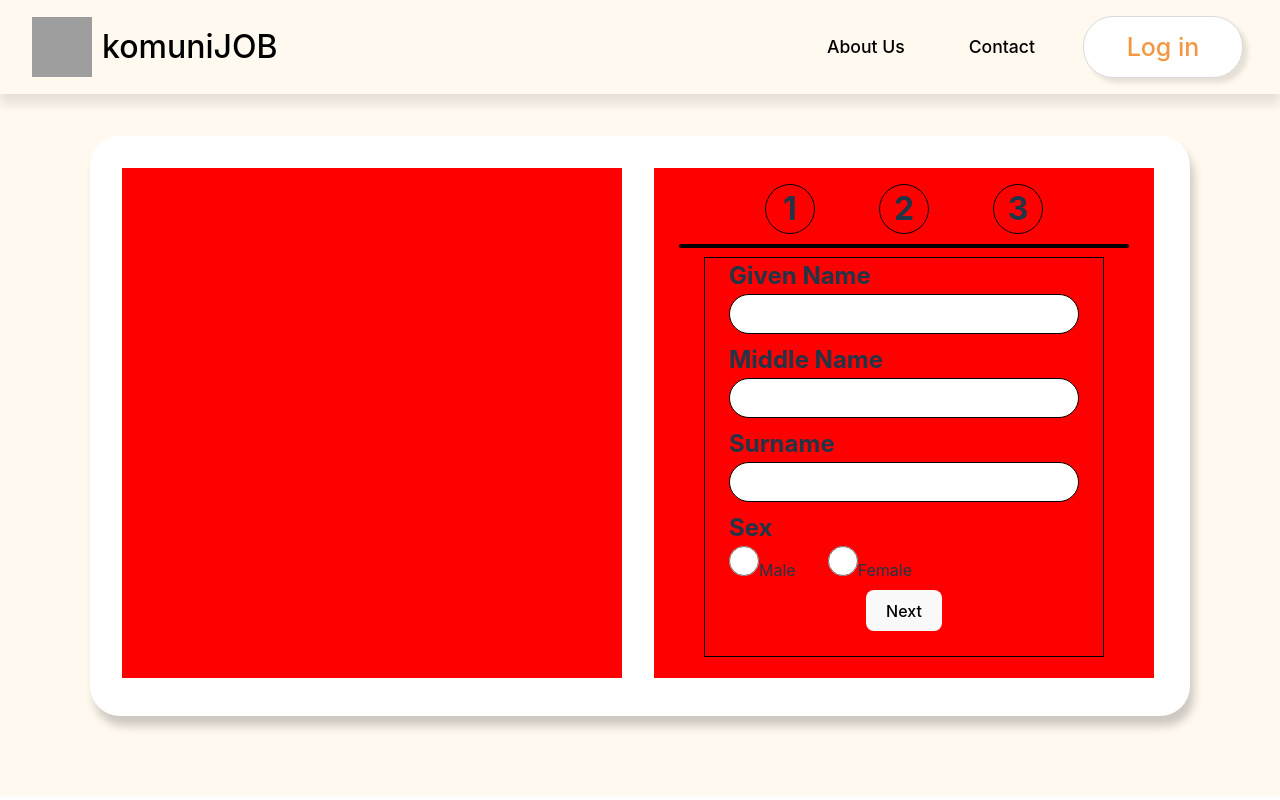
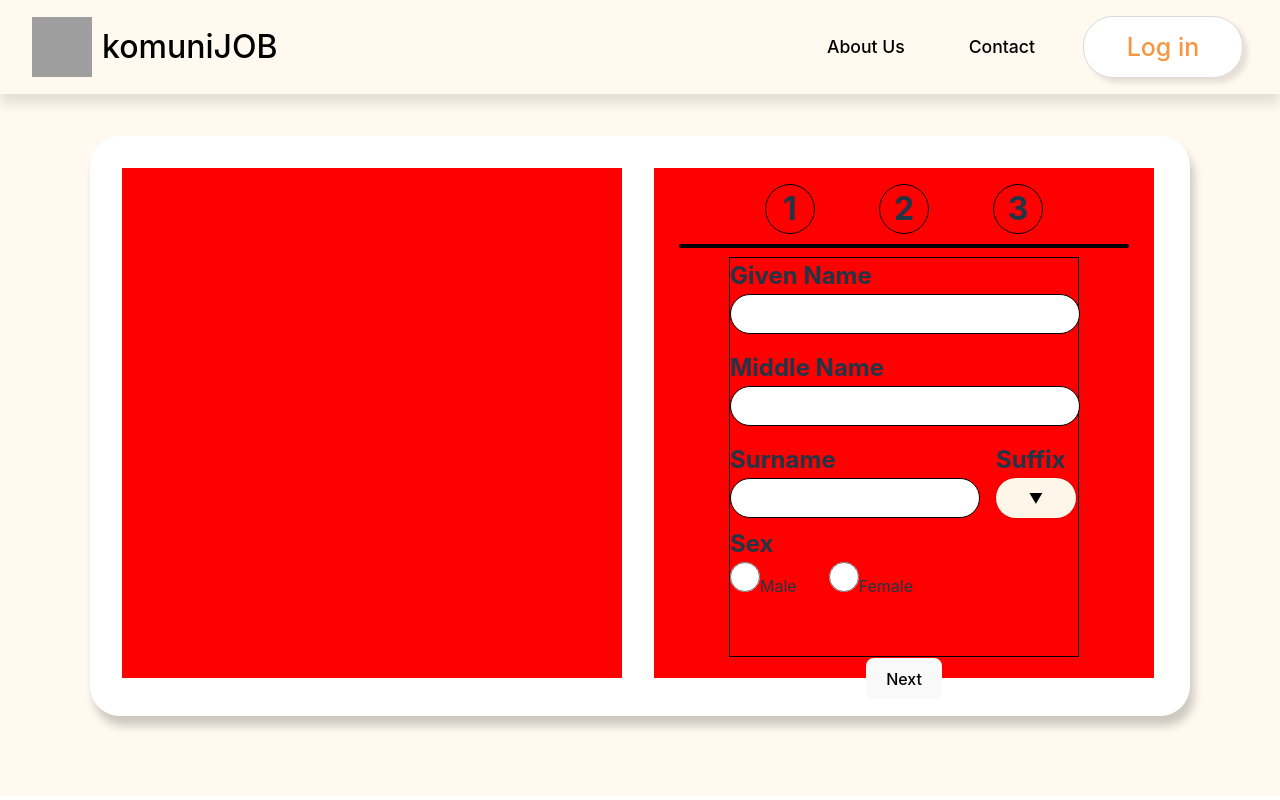
Before and after one commit to lenibnob/Komuni-Job, a React (Vite) app in the folder frontend/: page /register in a window 1280 px wide. Built offline with nearby package versions, Linux system fonts and the light colour scheme; grey boxes are pictures that could not be loaded.

Commit message:
suffix added

```diff
--- a/frontend/src/css/Registration.css
+++ b/frontend/src/css/Registration.css
@@ -21,23 +21,18 @@
   align-items: center;
   padding-top: 3.5rem;
   padding-bottom: 5rem;
-
   min-width: 900px;
   max-height: 1000px;
 }
 
 .registration {
   display: flex;
-
   background-color: white;
   box-shadow: 4px 10px 10px rgba(0, 0, 0, 0.2);
   border-radius: 30px;
-
   padding: 2rem;
-
   width: 1100px;
   height: 580px;
-
   gap: 2rem;
 }
 
@@ -51,13 +46,13 @@
   display: flex;
   flex-direction: column;
   align-items: center;
-
   padding: 1rem;
-
   width: 500px;
   height: 510px;
   background-color: red;
-} .registrationForm hr {
+}
+
+.registrationForm hr {
   border: 2px solid black;
   border-radius: 20px;
   width: 450px;
@@ -77,18 +72,18 @@
   align-items: center;
   width: 50px;
   height: 50px;
-    border: 1px solid black ;
+  border: 1px solid black;
   border-radius: 1000px;
 }
 
 .registrationInputField {
   border: 1px solid black;
-    width: 400px;
+  width: 350px;
   height: 400px;
   display: flex;
   flex-direction: column;
-    align-items: center;
-    gap: .5rem;
+  align-items: flex-start;
+  gap: 0.5rem;
 }
 
 .registrationTextInput {
@@ -96,12 +91,82 @@
   height: 40px;
   border: 1px solid black;
   border-radius: 20px;
+  padding: 0 1rem;
+  font-size: 14px;
+}
+
+.registrationNextButton{
+    display: flex;
+    justify-content: center;
+    align-items: center;
+    padding-top: 25rem;
+    padding-left: 8.5rem;
+    position: absolute;
+}
+
+.surnameInputContainer {
+  display: flex;
+  flex-direction: row;
+  align-items: center;
+  gap: 0.5rem;
+  width: 100%;
+}
+
+.surnameInput {
+  flex: 1;
+  height: 40px;
+  width: 250px;
+  border: 1px solid black;
+  border-radius: 20px;
+  padding: 0 1rem;
+  font-size: 14px;
+}
+
+.suffix-dropdown-container {
+  position: relative;
+  display: inline-block;
+  min-width: 70px;
+}
+
+.dropdown-button {
+  background-color: #fef6e9;
+  border: none;
+  border-radius: 20px;
+  padding: 6px 12px;
+  font-size: 14px;
+  cursor: pointer;
+  color: #000000;
+  box-shadow: 0 0 3px rgba(0, 0, 0, 0.2);
+  width: 80px;
+  height: 40px;
+  text-align: center;
+}
+
+.dropdown-menu {
+  position: absolute;
+  background-color: #3f0000;
+  border-radius: 10px;
+  margin-top: 5px;
+  box-shadow: 0 2px 8px rgba(0, 0, 0, 0.15);
+  padding: 8px 0;
+  list-style: none;
+  width: 100%;
+  z-index: 1000;
+}
+
+.dropdown-menu li {
+  padding: 5px 12px;
+  cursor: pointer;
+  text-align: center;
+}
+
+.dropdown-menu li:hover {
+  background-color: #bf0000;
 }
 
 .registrationCheckboxContainer {
   display: flex;
   align-items: center;
-
   width: 350px;
   gap: 2rem;
 }
--- a/frontend/src/pages/RegistrationPage.jsx
+++ b/frontend/src/pages/RegistrationPage.jsx
@@ -3,20 +3,59 @@ import { useState } from "react";
 import { Link } from "react-router-dom";
 import NavBar from "../components/NavBar";
 
+function SuffixDropdown({ onChange }) {
+  const [selected, setSelected] = useState("");
+  const [open, setOpen] = useState(false);
+
+  const suffixes = ["Jr.", "Sr.", "I.", "II.", "III.", "N/A"];
+
+  const handleSelect = (value) => {
+    setSelected(value === "N/A" ? "" : value); // Reset if N/A
+    setOpen(false);
+    if (onChange) onChange(value === "N/A" ? "" : value);
+  };
+
+  return (
+    <div className="suffix-dropdown-container">
+      <div className="suffix-label"><h2>Suffix</h2></div>
+      <button className="dropdown-button" onClick={() => setOpen(!open)}>
+        {selected || "▼"}
+      </button>
+      {open && (
+        <ul className="dropdown-menu">
+          {suffixes.map((suf, index) => (
+            <li key={index} onClick={() => handleSelect(suf)}>
+              {suf}
+            </li>
+          ))}
+        </ul>
+      )}
+    </div>
+  );
+}
+
 function TextInput({ label, name, value, onChange, type = "text" }) {
+  const isSurname = name === "surname"; // check if this is the Surname field
+
   return (
+    <>
       <div className="inputGroup">
       <h2>{label}</h2>
       <input
-        className="registrationTextInput"
+        className={`registrationTextInput ${isSurname ? "surnameInput" : ""}`}
         type={type}
         name={name}
         value={value}
         onChange={onChange}
       />
     </div>
+    <div>
+
+    </div>
+    </>
   );
 }
+
 
 function RadioGroup({ label, name, options, selected, onChange }) {
   return (
@@ -42,6 +81,7 @@ function RadioGroup({ label, name, options, selected, onChange }) {
 }
 
 export default function RegistrationForm() {
+  const [suffix, setSuffix] = useState('');
   const [step, setStep] = useState(1);
   const [formData, setFormData] = useState({
     givenName: '',
@@ -111,12 +151,15 @@ export default function RegistrationForm() {
                       value={formData.middleName}
                       onChange={handleChange}
                     />
+                    <div className="surnameInputContainer">
                       <TextInput
                         label="Surname"
                         name="surname"
                         value={formData.surname}
                         onChange={handleChange}
                       />
+                      <SuffixDropdown onChange={(val) => setSuffix(val)} />
+                    </div>
                     <RadioGroup
                       label="Sex"
                       name="sex"
@@ -124,7 +167,9 @@ export default function RegistrationForm() {
                       selected={formData.sex}
                       onChange={handleChange}
                     />
+                    <div className="registrationNextButton">
                       <button onClick={() => setStep(2)}>Next</button>
+                    </div>
                   </>
                 )}
 
@@ -154,7 +199,7 @@ export default function RegistrationForm() {
                       value={formData.address}
                       onChange={handleChange}
                     />
-                    <div className="buttonGroup">
+                    <div className="registrationNextButton">
                       <button onClick={() => setStep(3)}>Next</button>
                     </div>
                   </>
@@ -201,7 +246,7 @@ export default function RegistrationForm() {
                         I agree to the terms and conditions
                       </label>
                     </div>
-                    <div className="buttonGroup">
+                    <div className="registrationNextButton">
                       <button onClick={handleRegister}>Register</button>
                     </div>
                   </>
```
Lines whose indentation alone changed are shown as unchanged.
